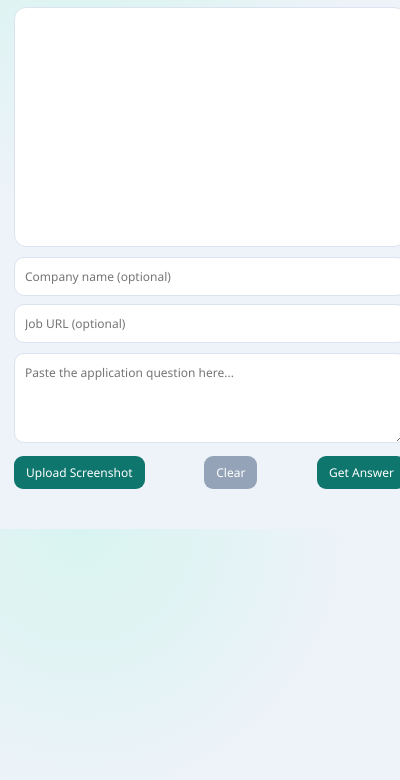
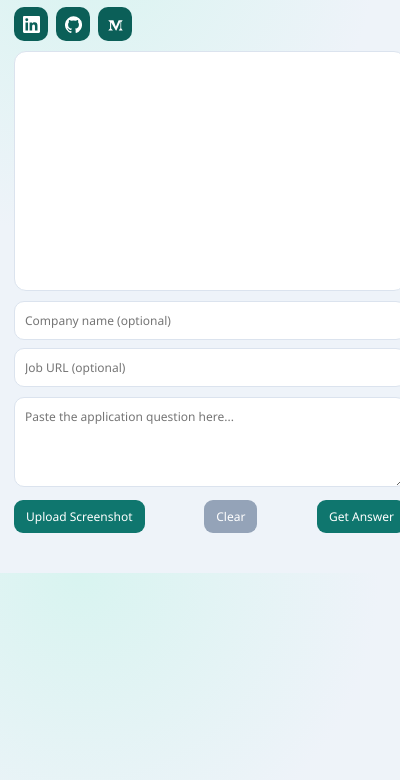
Before and after one commit to VictorGeoSoftware/JobApplicationPilot, a browser extension: page job pilot/extension/popup.html in a window 400 px wide. Shown: the part 64-844 px from the top of the page. Drawn offline with Linux system fonts and the light colour scheme.

Commit message:
feat: add social media links with copy-to-clipboard functionality
- Add social links section with LinkedIn, GitHub, and Medium buttons
- Implement copyToClipboard helper with fallback for older browsers
- Style social buttons with hover effects and SVG icons
- Add click handlers to copy profile URLs to clipboard with status feedback

```diff
--- a/job pilot/extension/popup.css
+++ b/job pilot/extension/popup.css
@@ -33,6 +33,33 @@ body {
   margin: 6px 0 10px;
   color: var(--muted);
   font-size: 12px;
+}
+
+.social-links {
+  display: flex;
+  gap: 8px;
+  margin-bottom: 10px;
+}
+
+.social-btn {
+  width: 34px;
+  height: 34px;
+  display: inline-flex;
+  align-items: center;
+  justify-content: center;
+  padding: 0;
+  border-radius: 10px;
+  background: #0b5f58;
+}
+
+.social-btn svg {
+  width: 17px;
+  height: 17px;
+  fill: #ffffff;
+}
+
+.social-btn:active {
+  transform: translateY(1px);
 }
 
 .chat {
@@ -113,6 +140,10 @@ button:not(.secondary-btn):hover,
   background: var(--primary-strong);
 }
 
+.social-btn:hover {
+  background: #0a514b;
+}
+
 #screenshotInput {
   display: none;
 }
--- a/job pilot/extension/popup.html
+++ b/job pilot/extension/popup.html
@@ -12,6 +12,51 @@
         <h1>Elite Recruiter Copilot</h1>
         <p>Answer job-application questions instantly.</p>
       </header>
+
+      <section class="social-links" aria-label="Social links">
+        <button
+          type="button"
+          class="social-btn"
+          data-name="LinkedIn"
+          data-link="https://www.linkedin.com/in/victor-palma-carrasco-a884ba57/"
+          aria-label="Copy LinkedIn profile link"
+          title="Copy LinkedIn link"
+        >
+          <svg viewBox="0 0 24 24" aria-hidden="true">
+            <path
+              d="M20.45 20.45h-3.56v-5.57c0-1.33-.03-3.03-1.85-3.03c-1.85 0-2.13 1.44-2.13 2.93v5.67H9.34V9h3.42v1.56h.05c.48-.9 1.64-1.85 3.37-1.85c3.6 0 4.27 2.37 4.27 5.46v6.28zM5.32 7.43a2.07 2.07 0 1 1 0-4.14a2.07 2.07 0 0 1 0 4.14zM7.1 20.45H3.54V9H7.1v11.45zM22.23 0H1.77C.79 0 0 .77 0 1.72v20.56C0 23.23.79 24 1.77 24h20.46c.98 0 1.77-.77 1.77-1.72V1.72C24 .77 23.21 0 22.23 0z"
+            ></path>
+          </svg>
+        </button>
+        <button
+          type="button"
+          class="social-btn"
+          data-name="GitHub"
+          data-link="https://github.com/VictorGeoSoftware"
+          aria-label="Copy GitHub profile link"
+          title="Copy GitHub link"
+        >
+          <svg viewBox="0 0 24 24" aria-hidden="true">
+            <path
+              d="M12 .5a12 12 0 0 0-3.79 23.39c.6.11.82-.26.82-.58v-2.02c-3.34.73-4.04-1.61-4.04-1.61c-.55-1.38-1.33-1.75-1.33-1.75c-1.09-.75.08-.74.08-.74c1.2.08 1.83 1.22 1.83 1.22c1.08 1.83 2.82 1.3 3.51 1c.11-.77.42-1.3.76-1.6c-2.66-.3-5.47-1.32-5.47-5.88c0-1.3.47-2.36 1.23-3.2c-.13-.3-.53-1.52.12-3.17c0 0 1.01-.32 3.3 1.22a11.4 11.4 0 0 1 6 0c2.29-1.54 3.3-1.22 3.3-1.22c.65 1.65.25 2.87.12 3.17c.76.84 1.23 1.9 1.23 3.2c0 4.57-2.81 5.58-5.49 5.88c.43.37.81 1.1.81 2.22v3.29c0 .32.22.7.82.58A12 12 0 0 0 12 .5z"
+            ></path>
+          </svg>
+        </button>
+        <button
+          type="button"
+          class="social-btn"
+          data-name="Medium"
+          data-link="https://medium.com/@vpalmacarrasco"
+          aria-label="Copy Medium profile link"
+          title="Copy Medium link"
+        >
+          <svg viewBox="0 0 24 24" aria-hidden="true">
+            <path
+              d="M2 6.5l2.34 2.24v8.76L2 20v.5h6.17V20l-2.31-2.5V9.22L12.5 20.5h.77l5.73-13.08v9.85L16.74 20v.5H22V20l-2-2.73V8.73L22 6.5V6h-5.56l-3.96 9.05L9.1 6H2v.5z"
+            ></path>
+          </svg>
+        </button>
+      </section>
 
       <section id="chat" class="chat"></section>
 
--- a/job pilot/extension/popup.js
+++ b/job pilot/extension/popup.js
@@ -8,6 +8,7 @@ const jobUrl = document.getElementById("jobUrl");
 const sendBtn = document.getElementById("sendBtn");
 const clearBtn = document.getElementById("clearBtn");
 const screenshotInput = document.getElementById("screenshotInput");
+const socialButtons = document.querySelectorAll(".social-btn");
 const STORAGE_KEY = "jobPilotPopupState";
 const PENDING_JOB_KEY = "jobPilotPendingJobId";
 
@@ -81,6 +82,23 @@ function setStatus(text) {
   statusEl.textContent = text;
 }
 
+async function copyToClipboard(text) {
+  if (navigator.clipboard?.writeText) {
+    await navigator.clipboard.writeText(text);
+    return;
+  }
+
+  const tempInput = document.createElement("textarea");
+  tempInput.value = text;
+  tempInput.style.position = "fixed";
+  tempInput.style.opacity = "0";
+  document.body.appendChild(tempInput);
+  tempInput.focus();
+  tempInput.select();
+  document.execCommand("copy");
+  document.body.removeChild(tempInput);
+}
+
 async function saveState() {
   try {
     await chrome.storage.local.set({
@@ -145,6 +163,25 @@ questionInput.addEventListener("input", () => {
   void saveState();
 });
 
+socialButtons.forEach((button) => {
+  button.addEventListener("click", async () => {
+    const name = button.dataset.name;
+    const link = button.dataset.link;
+
+    if (!name || !link) {
+      setStatus("Social link not available.");
+      return;
+    }
+
+    try {
+      await copyToClipboard(link);
+      setStatus(`${name} link copied to clipboard.`);
+    } catch (_error) {
+      setStatus(`Could not copy ${name} link.`);
+    }
+  });
+});
+
 clearBtn.addEventListener("click", async () => {
   chatHistory = [];
   screenshotBase64 = null;
```
